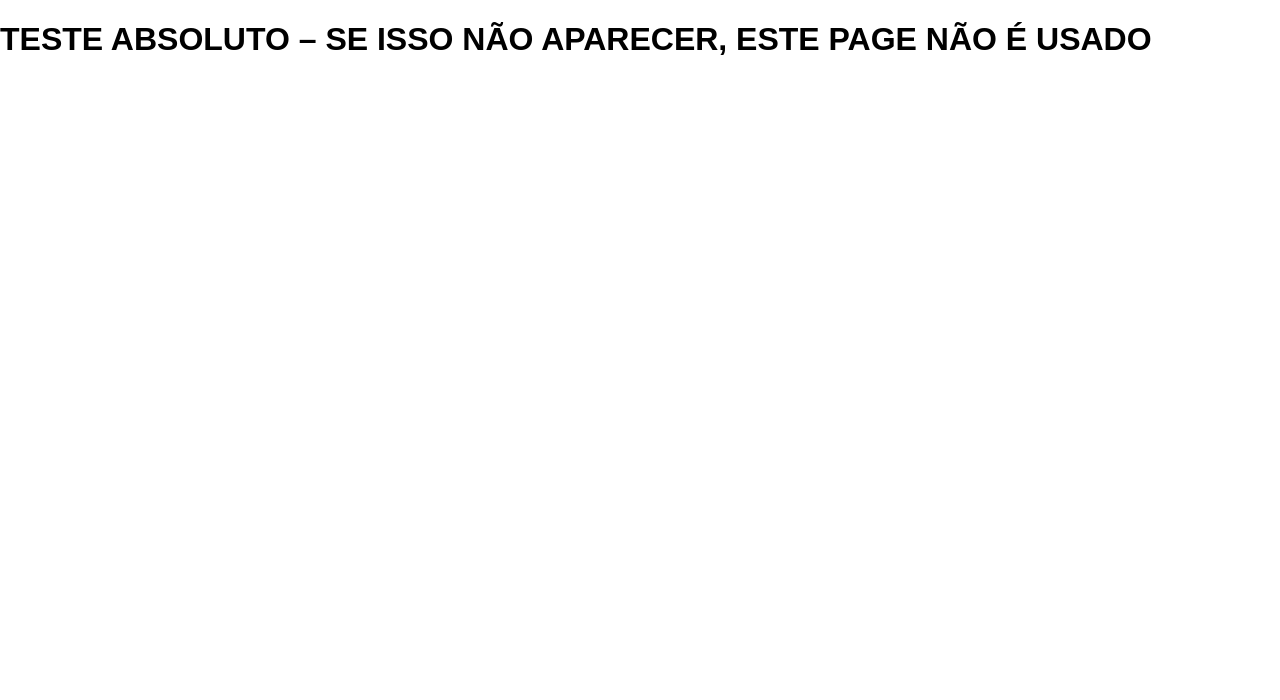
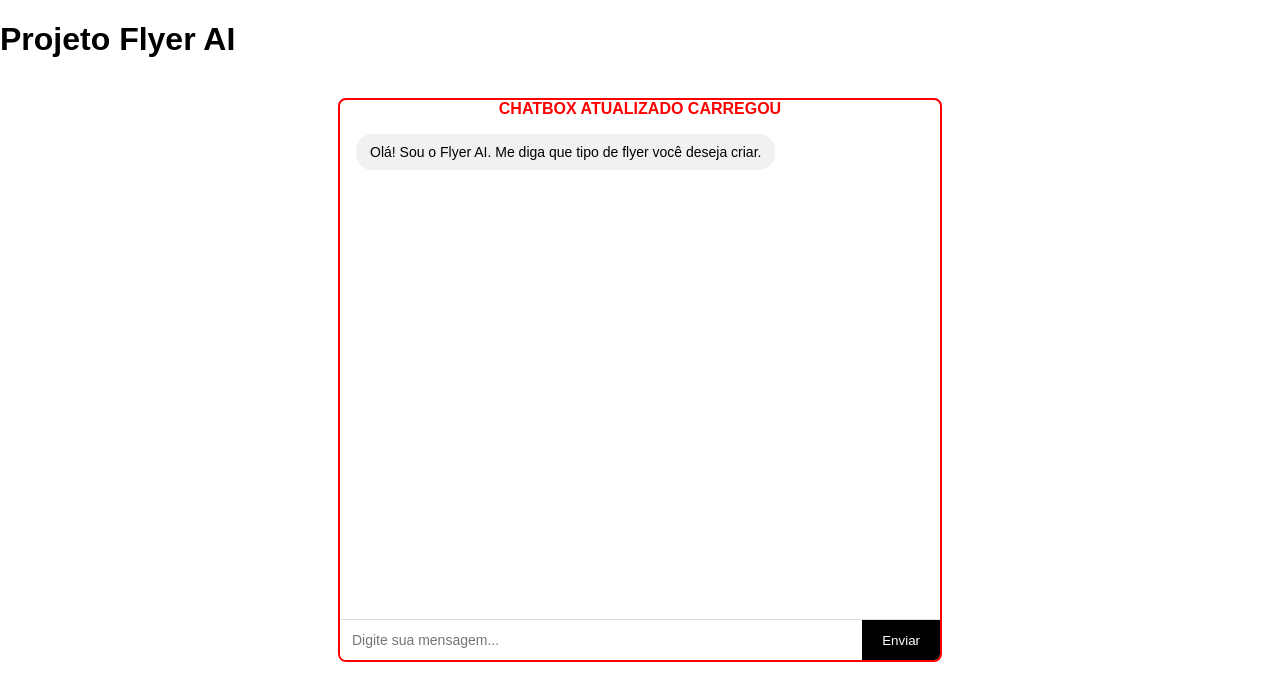
Before and after one commit to AnaPaulaSantos5/automacao-midias-TEST, a Next.js app: page / in a window 1280 px wide. Shown: the top 700 px of the page. Built offline with nearby package versions, Linux system fonts and the light colour scheme.

Commit message:
Update Home component to include ChatBox

```diff
--- a/app/page.js
+++ b/app/page.js
@@ -1,3 +1,10 @@
+import ChatBox from "./components/Chatbox";
+
 export default function Home() {
-  return <h1>TESTE ABSOLUTO – SE ISSO NÃO APARECER, ESTE PAGE NÃO É USADO</h1>;
+  return (
+    <main>
+      <h1>Projeto Flyer AI</h1>
+      <ChatBox />
+    </main>
+  );
 }
```
